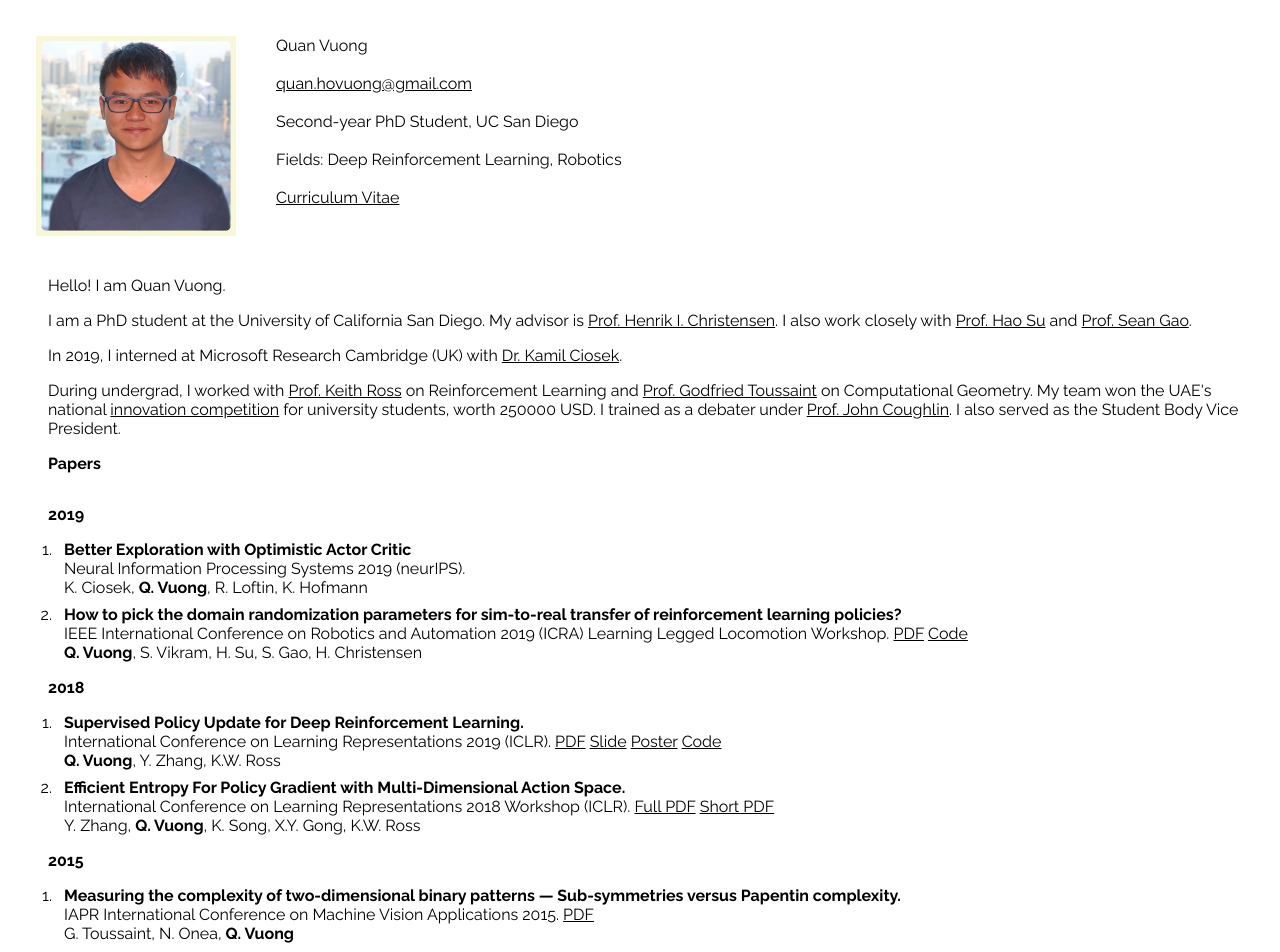
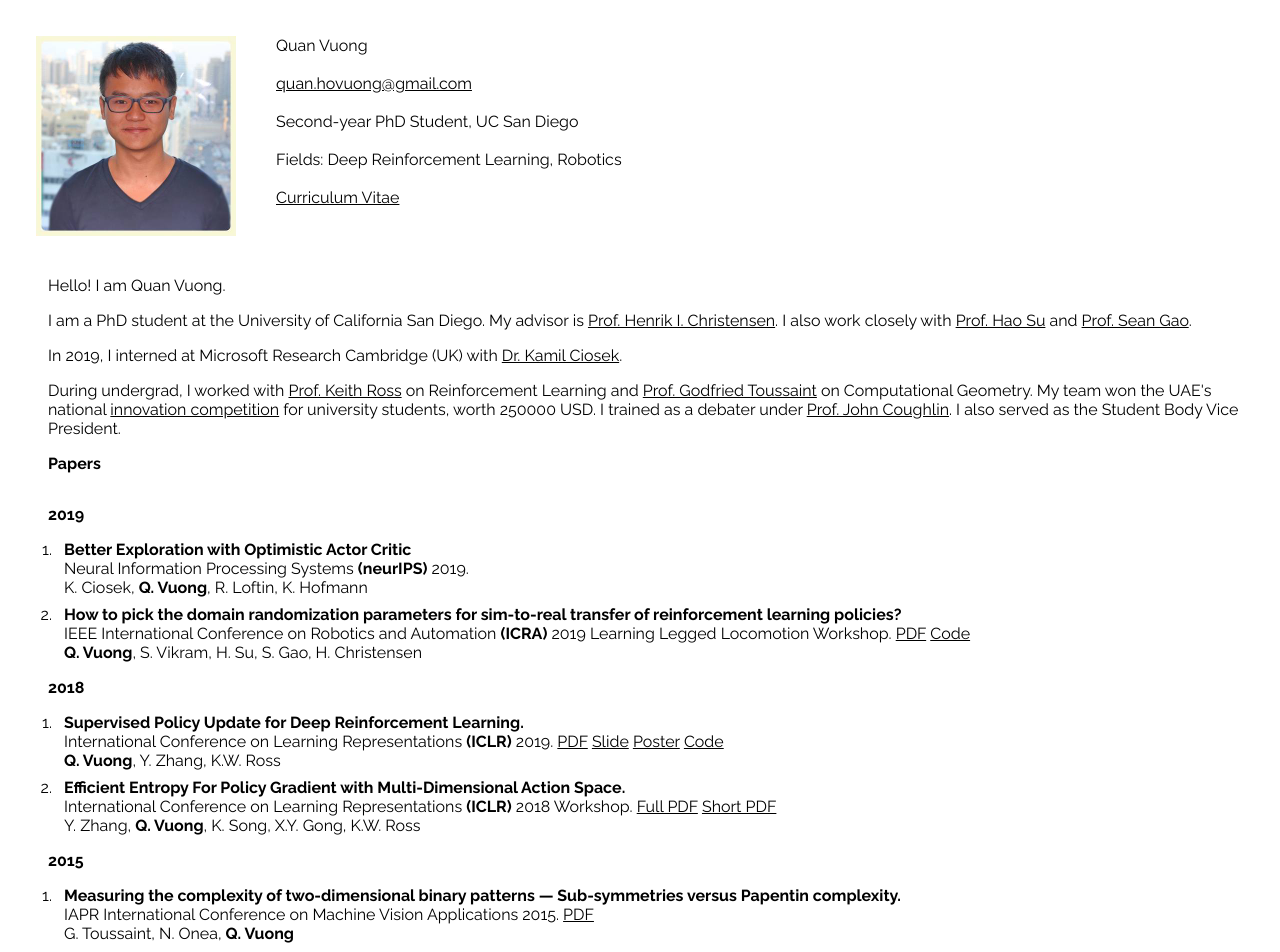
Before and after one commit to quanvuong/quanvuong.github.io, a React (Create React App) app: page / in a window 1280 px wide. Shown: the top 952 px of the page. Built offline with nearby package versions, Linux system fonts and the light colour scheme.

Commit message:
bold font for abbreviated conf name

```diff
--- a/src/Papers.js
+++ b/src/Papers.js
@@ -19,7 +19,7 @@ class Papers extends Component {
             <li>
               <div className="OnePaper">
                 <div><strong>Better Exploration with Optimistic Actor Critic</strong></div>
-                <div>Neural Information Processing Systems 2019 (neurIPS). </div>
+                <div>Neural Information Processing Systems <strong>(neurIPS)</strong> 2019. </div>
                 <div> K. Ciosek, <strong>Q. Vuong</strong>, R. Loftin, K. Hofmann </div>
               </div>
             </li>
@@ -27,7 +27,7 @@ class Papers extends Component {
             <li>
               <div className="OnePaper">
                 <div><strong>How to pick the domain randomization parameters for sim-to-real transfer of reinforcement learning policies?</strong></div>
-                <div>IEEE International Conference on Robotics and Automation 2019 (ICRA) Learning Legged Locomotion Workshop. <a href="https://arxiv.org/abs/1903.11774">PDF</a> <a href="https://github.com/quanvuong/domain_randomization">Code</a> </div>
+                <div>IEEE International Conference on Robotics and Automation <strong>(ICRA)</strong> 2019 Learning Legged Locomotion Workshop. <a href="https://arxiv.org/abs/1903.11774">PDF</a> <a href="https://github.com/quanvuong/domain_randomization">Code</a> </div>
                 <div> <strong>Q. Vuong</strong>,  S. Vikram, H. Su, S. Gao, H. Christensen </div>
               </div>
             </li>
@@ -42,7 +42,7 @@ class Papers extends Component {
             <li>
               <div className="OnePaper">
                 <div><strong>{spu[0]}</strong></div>
-                <div>International Conference on Learning Representations 2019 (ICLR). <a href={spu[1]}>PDF</a> <a href="https://drive.google.com/file/d/1Yg8x4bSzoj1t6Sk-_N3jTx2eTaVZGoqW/view?usp=sharing">Slide</a> <a href="https://drive.google.com/open?id=1lJeP_3YNlUoMaU-RDENDrkfjPdZQYpA3">Poster</a> <a href="https://github.com/quanvuong/Supervised_Policy_Update">Code</a>
+                <div>International Conference on Learning Representations <strong>(ICLR)</strong> 2019. <a href={spu[1]}>PDF</a> <a href="https://drive.google.com/file/d/1Yg8x4bSzoj1t6Sk-_N3jTx2eTaVZGoqW/view?usp=sharing">Slide</a> <a href="https://drive.google.com/open?id=1lJeP_3YNlUoMaU-RDENDrkfjPdZQYpA3">Poster</a> <a href="https://github.com/quanvuong/Supervised_Policy_Update">Code</a>
                 </div>
                 <div> <strong>Q. Vuong</strong>,  Y. Zhang, K.W. Ross </div>
               </div>
@@ -51,7 +51,7 @@ class Papers extends Component {
             <li>
               <div className="OnePaper">
                 <div><strong>{entropy[0]}</strong></div>
-                <div>International Conference on Learning Representations 2018 Workshop (ICLR). <a href="https://arxiv.org/abs/1806.00589">Full PDF</a> <a href="https://openreview.net/pdf?id=rJc8sN1vG">Short PDF</a></div>
+                <div>International Conference on Learning Representations <strong>(ICLR)</strong> 2018 Workshop. <a href="https://arxiv.org/abs/1806.00589">Full PDF</a> <a href="https://openreview.net/pdf?id=rJc8sN1vG">Short PDF</a></div>
                 <div>Y. Zhang, <strong>Q. Vuong</strong>, K. Song, X.Y. Gong, K.W. Ross</div>
               </div>
             </li>
```
